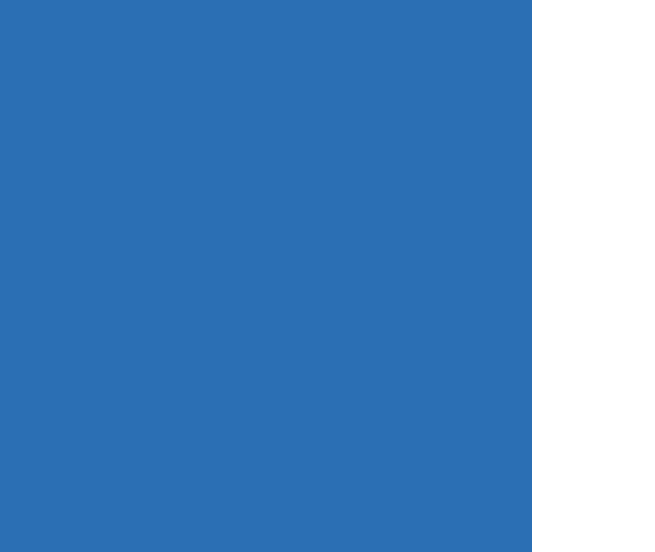
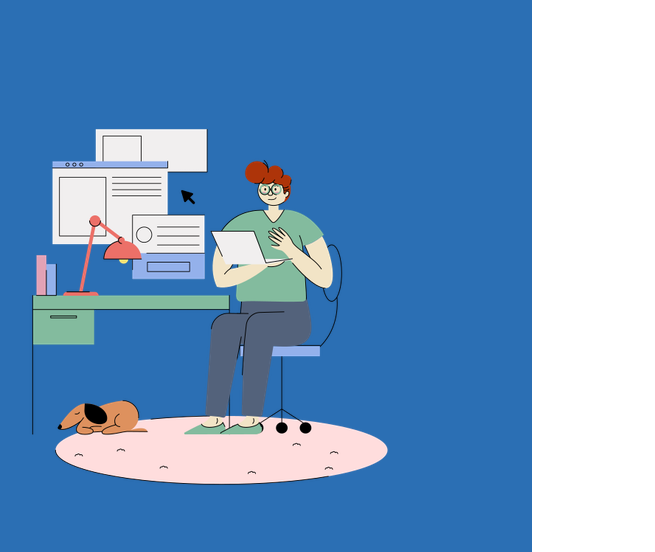
Before and after one commit to Nekuso/responsive-meeting-website, a plain HTML site: page assets/pages/login.html in a window 1280 px wide. Shown: the part 94-646 px from the top of the page, 108-763 px from the left. Drawn offline with nearby package versions, Linux system fonts and the light colour scheme; files whose address does not match are found by name.

Commit message:
Update login.html

```diff
--- a/assets/pages/login.html
+++ b/assets/pages/login.html
@@ -12,7 +12,7 @@
 
 
     <div class="left__container">
-        <img class="img-responsive" src="assets/img/The Little Things - Working.png" alt="">
+        <img class="img-responsive" src="../img/The Little Things - Working.png" alt="">
     </div>
 
 
```
